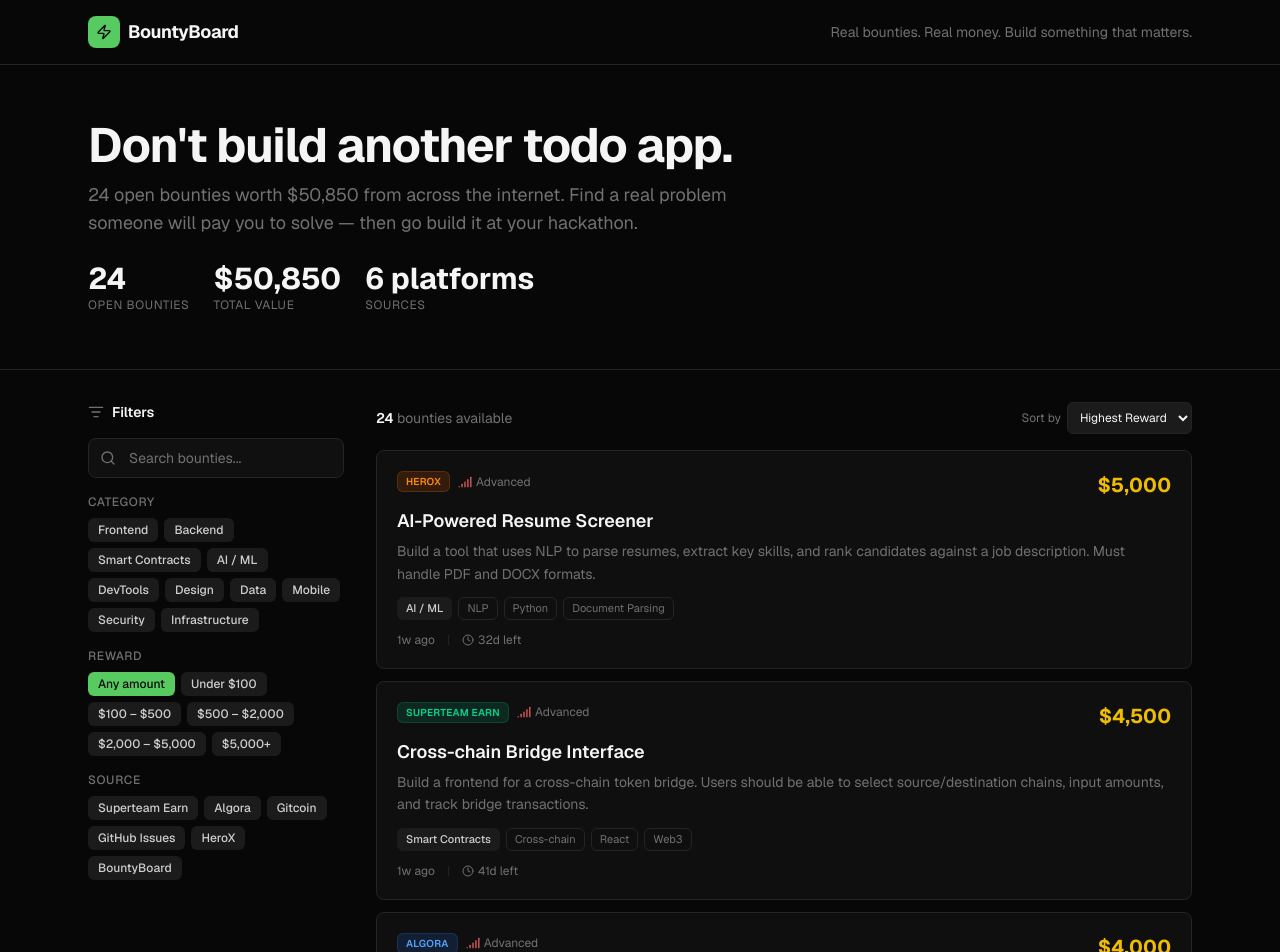
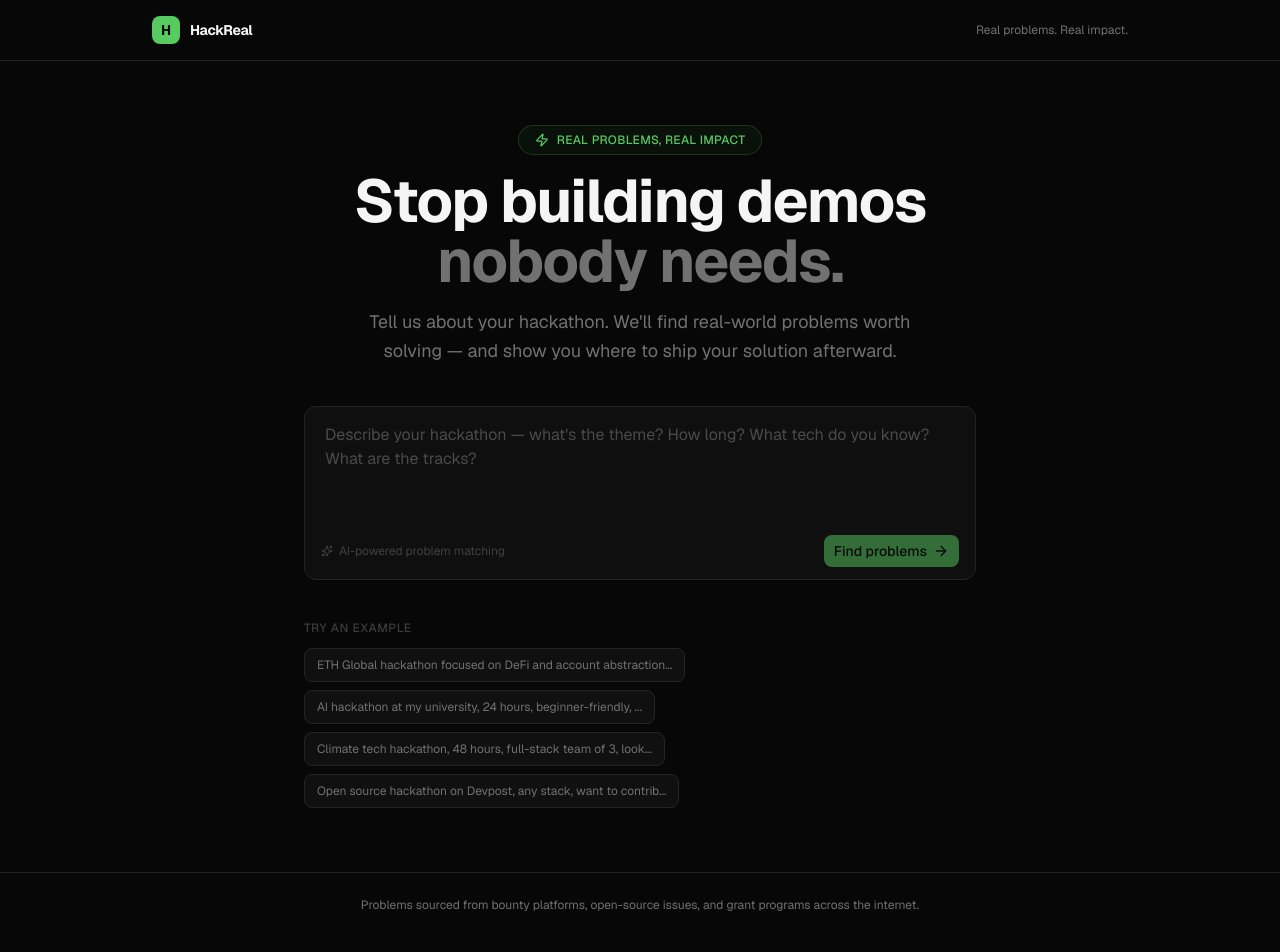
Before and after one commit to 13shreyansh/hackreal, a Next.js app: page / in a window 1280 px wide. Shown: the top 952 px of the page. Built offline with nearby package versions, Linux system fonts and the light colour scheme.

Commit message:
fix: update page.tsx and API route for hackathon input\n\nRewrite 'page.tsx' to use 'HackathonInput' and 'ResultsView'. Fix API route for SSE format.

```diff
--- a/app/api/problems/route.ts
+++ b/app/api/problems/route.ts
@@ -1,7 +1,7 @@
 import { streamText, Output } from 'ai'
 import { z } from 'zod'
 
-const problemSchema = z.object({
+export const problemSchema = z.object({
   problems: z.array(
     z.object({
       title: z.string().describe('A clear, concise title for the problem (5-10 words)'),
@@ -27,10 +27,10 @@ const problemSchema = z.object({
       whyItMatters: z.string().describe('One punchy sentence on the real-world impact'),
       submitTo: z.array(
         z.object({
-          platform: z.string().describe('Name of the platform where a solution can be submitted or earns bounty'),
+          platform: z.string().describe('Name of the platform where a solution can be submitted'),
           type: z.enum(['Bounty', 'Grant', 'Open Source', 'Competition', 'Freelance']),
           estimatedReward: z.string().nullable().describe('Estimated reward range like "$200-$500" or null if unpaid open source'),
-          url: z.string().describe('A plausible URL for the platform'),
+          url: z.string().url().describe('A plausible URL for the platform'),
         })
       ).describe('1-3 places where the builder can submit or monetize their solution'),
     })
@@ -52,13 +52,11 @@ For each problem, suggest real platforms where the solution could be submitted o
 - Gitcoin (web3 grants)
 - GitHub Issues / GitHub Sponsors (open source contributions)
 - HeroX (innovation challenges)
-- BountyBoard (community bounties)
 - Replit Bounties (code bounties)
 - IssueHunt (open source bounties)
-- Freelancer / Upwork (freelance projects matching the problem)
 - Devpost (hackathon submissions)
 
-Give realistic estimated rewards based on the difficulty and type of problem. Not every problem needs to have a paid bounty — some are valuable open source contributions.
+Give realistic estimated rewards based on difficulty and type. Not every problem needs a paid bounty — some are valuable open source contributions.
 
 Generate exactly 8 problems. Make them diverse in difficulty and category. Be specific and concrete, not generic.`,
     prompt: `Here's what I know about my hackathon:
@@ -66,10 +64,8 @@ Generate exactly 8 problems. Make them diverse in difficulty and category. Be sp
 ${hackathonContext}
 
 Find me 8 real problems I could solve at this hackathon. Make them specific, actionable, and matched to this hackathon's theme and constraints. For each one, tell me exactly where I can submit or continue the project after the hackathon.`,
-    output: Output.object({
-      schema: problemSchema,
-    }),
+    output: Output.object({ schema: problemSchema }),
   })
 
-  return result.toTextStreamResponse()
+  return result.toUIMessageStreamResponse()
 }
--- a/app/globals.css
+++ b/app/globals.css
@@ -90,3 +90,18 @@
     @apply bg-background text-foreground;
   }
 }
+
+@keyframes fade-up {
+  from {
+    opacity: 0;
+    transform: translateY(12px);
+  }
+  to {
+    opacity: 1;
+    transform: translateY(0);
+  }
+}
+
+.animate-fade-up {
+  animation: fade-up 0.4s ease-out both;
+}
--- a/app/layout.tsx
+++ b/app/layout.tsx
@@ -7,9 +7,9 @@ const _geist = Geist({ subsets: ['latin'] })
 const _geistMono = Geist_Mono({ subsets: ['latin'] })
 
 export const metadata: Metadata = {
-  title: 'BountyBoard — Find What to Build at Your Next Hackathon',
+  title: 'HackReal — Stop Building Demos Nobody Needs',
   description:
-    'Real bounties from across the internet, aggregated into one feed. Find paid problems to solve at your next hackathon.',
+    'Tell us about your hackathon. We find real-world problems worth solving and show you where to ship your solution afterward.',
   generator: 'v0.app',
   icons: {
     icon: [
--- a/app/page.tsx
+++ b/app/page.tsx
@@ -1,29 +1,238 @@
-import { Header } from '@/components/header'
-import { Hero } from '@/components/hero'
-import { BountyFeed } from '@/components/bounty-feed'
-import { bounties } from '@/lib/bounties'
+'use client'
+
+import { useState, useCallback } from 'react'
+import { HackathonInput } from '@/components/hackathon-input'
+import { ResultsView } from '@/components/results-view'
+
+interface SubmitTo {
+  platform: string
+  type: 'Bounty' | 'Grant' | 'Open Source' | 'Competition' | 'Freelance'
+  estimatedReward: string | null
+  url: string
+}
+
+interface Problem {
+  title: string
+  description: string
+  category: string
+  difficulty: 'Beginner' | 'Intermediate' | 'Advanced'
+  suggestedTech: string[]
+  whyItMatters: string
+  submitTo: SubmitTo[]
+}
 
 export default function Home() {
-  const totalBounties = bounties.length
-  const totalValue = `$${bounties.reduce((sum, b) => sum + b.reward, 0).toLocaleString()}`
+  const [problems, setProblems] = useState<Problem[]>([])
+  const [isLoading, setIsLoading] = useState(false)
+  const [hackathonContext, setHackathonContext] = useState('')
+  const [hasResults, setHasResults] = useState(false)
+  const [error, setError] = useState<string | null>(null)
+
+  const handleSubmit = useCallback(async (context: string) => {
+    setIsLoading(true)
+    setHackathonContext(context)
+    setProblems([])
+    setHasResults(true)
+    setError(null)
+
+    try {
+      const response = await fetch('/api/problems', {
+        method: 'POST',
+        headers: { 'Content-Type': 'application/json' },
+        body: JSON.stringify({ hackathonContext: context }),
+      })
+
+      if (!response.ok) {
+        throw new Error('Failed to generate problems')
+      }
+
+      const reader = response.body?.getReader()
+      if (!reader) throw new Error('No response body')
+
+      const decoder = new TextDecoder()
+      let fullText = ''
+
+      while (true) {
+        const { done, value } = await reader.read()
+        if (done) break
+
+        fullText += decoder.decode(value, { stream: true })
+
+        // Try to extract complete problem objects from the stream
+        // The AI returns structured JSON — we try to parse partial results
+        try {
+          const parsed = extractProblems(fullText)
+          if (parsed.length > 0) {
+            setProblems(parsed)
+          }
+        } catch {
+          // Still accumulating, continue
+        }
+      }
+
+      // Final parse
+      const finalProblems = extractProblems(fullText)
+      if (finalProblems.length > 0) {
+        setProblems(finalProblems)
+      }
+    } catch (err) {
+      setError(err instanceof Error ? err.message : 'Something went wrong')
+    } finally {
+      setIsLoading(false)
+    }
+  }, [])
+
+  const handleReset = useCallback(() => {
+    setProblems([])
+    setHasResults(false)
+    setHackathonContext('')
+    setError(null)
+  }, [])
 
   return (
     <div className="min-h-screen bg-background">
-      <Header />
-      <Hero totalBounties={totalBounties} totalValue={totalValue} />
-      <BountyFeed />
+      <header className="border-b border-border">
+        <div className="mx-auto flex max-w-5xl items-center justify-between px-4 py-4 md:px-6">
+          <div className="flex items-center gap-2.5">
+            <div className="flex h-7 w-7 items-center justify-center rounded-lg bg-primary font-bold text-primary-foreground text-sm">
+              H
+            </div>
+            <span className="text-sm font-bold tracking-tight text-foreground">
+              HackReal
+            </span>
+          </div>
+          <p className="hidden text-xs text-muted-foreground sm:block">
+            Real problems. Real impact.
+          </p>
+        </div>
+      </header>
+
+      <main className="mx-auto max-w-5xl px-4 py-10 md:px-6 md:py-16">
+        {!hasResults ? (
+          <HackathonInput onSubmit={handleSubmit} isLoading={isLoading} />
+        ) : (
+          <>
+            {error ? (
+              <div className="flex flex-col items-center gap-4 py-20 text-center">
+                <p className="text-sm text-destructive">{error}</p>
+                <button
+                  type="button"
+                  onClick={handleReset}
+                  className="text-sm text-primary underline underline-offset-2 hover:text-primary/80"
+                >
+                  Try again
+                </button>
+              </div>
+            ) : (
+              <ResultsView
+                problems={problems}
+                isStreaming={isLoading}
+                hackathonContext={hackathonContext}
+                onReset={handleReset}
+              />
+            )}
+          </>
+        )}
+      </main>
+
       <footer className="border-t border-border py-6">
-        <div className="mx-auto max-w-6xl px-4 md:px-6">
-          <div className="flex flex-col items-center justify-between gap-3 sm:flex-row">
-            <p className="text-xs text-muted-foreground">
-              Aggregating bounties from Superteam Earn, Algora, Gitcoin, GitHub Issues, HeroX, and BountyBoard.
-            </p>
-            <p className="text-xs text-muted-foreground">
-              Built for hackathon builders.
-            </p>
-          </div>
+        <div className="mx-auto max-w-5xl px-4 md:px-6">
+          <p className="text-center text-xs text-muted-foreground">
+            Problems sourced from bounty platforms, open-source issues, and
+            grant programs across the internet.
+          </p>
         </div>
       </footer>
     </div>
   )
 }
+
+/**
+ * Extracts complete Problem objects from a partial SSE / text stream.
+ * The AI SDK streams SSE events with `data:` lines containing JSON chunks.
+ * We try to find and parse the structured output from these events.
+ */
+function extractProblems(raw: string): Problem[] {
+  // The stream from toUIMessageStreamResponse is SSE-encoded
+  // Extract all data lines
+  const lines = raw.split('\n')
+  let structuredText = ''
+
+  for (const line of lines) {
+    const trimmed = line.trim()
+    if (!trimmed.startsWith('data:')) continue
+
+    const data = trimmed.slice(5).trim()
+    if (data === '[DONE]') continue
+
+    try {
+      const parsed = JSON.parse(data)
+      // AI SDK UIMessage stream sends text-delta events
+      if (parsed.type === 'text-delta' && parsed.textDelta) {
+        structuredText += parsed.textDelta
+      }
+    } catch {
+      // Not valid JSON yet, skip
+    }
+  }
+
+  if (!structuredText) return []
+
+  // The structured output is JSON — try to extract complete problem objects
+  try {
+    const obj = JSON.parse(structuredText)
+    if (obj?.problems && Array.isArray(obj.problems)) {
+      return obj.problems
+    }
+  } catch {
+    // JSON is still incomplete — try to extract individual problem objects
+    return extractPartialProblems(structuredText)
+  }
+
+  return []
+}
+
+/**
+ * When the full JSON isn't complete yet, try to extract individual complete problem objects
+ * by finding balanced brace pairs within the problems array.
+ */
+function extractPartialProblems(text: string): Problem[] {
+  const problems: Problem[] = []
+
+  // Find the start of the problems array
+  const arrayStart = text.indexOf('"problems"')
+  if (arrayStart === -1) return []
+
+  const bracketStart = text.indexOf('[', arrayStart)
+  if (bracketStart === -1) return []
+
+  const content = text.slice(bracketStart + 1)
+
+  // Extract complete objects by tracking brace depth
+  let depth = 0
+  let objectStart = -1
+
+  for (let i = 0; i < content.length; i++) {
+    const char = content[i]
+    if (char === '{') {
+      if (depth === 0) objectStart = i
+      depth++
+    } else if (char === '}') {
+      depth--
+      if (depth === 0 && objectStart !== -1) {
+        const objectStr = content.slice(objectStart, i + 1)
+        try {
+          const obj = JSON.parse(objectStr)
+          if (obj.title && obj.description) {
+            problems.push(obj)
+          }
+        } catch {
+          // Incomplete object, skip
+        }
+        objectStart = -1
+      }
+    }
+  }
+
+  return problems
+}
--- a/package.json
+++ b/package.json
@@ -9,6 +9,8 @@
     "lint": "eslint ."
   },
   "dependencies": {
+    "@ai-sdk/react": "^3.0.0",
+    "ai": "^6.0.0",
     "@hookform/resolvers": "^3.9.1",
     "@vercel/analytics": "1.6.1",
     "@radix-ui/react-accordion": "1.2.12",
```
Also changed, not shown: 1 other file (tests, documents, lock files or other folders).
